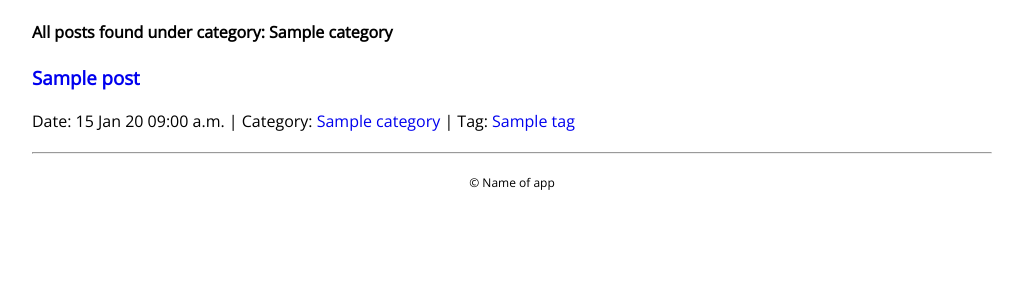
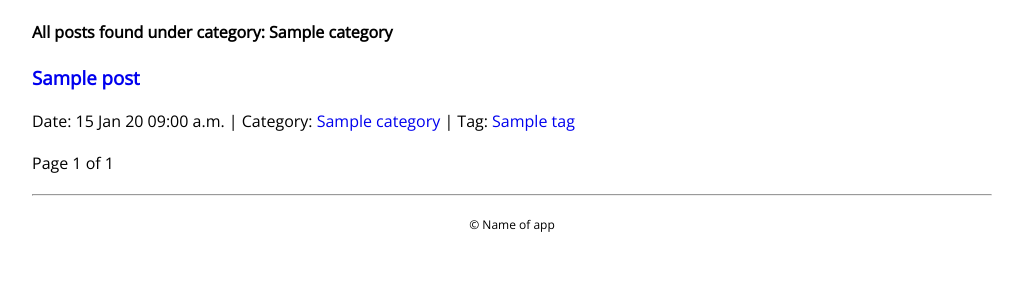
Before and after one commit to Ununtuplicate/TGDB, a Django app: a page that uses django_project/blog/templates/blog/post_by_category.html in a window 1280 px wide. Shown: the part 50-350 px from the top of the page, without its empty margins (128-1151 px from the left). Run offline with Django 3.2, Linux system fonts and the light colour scheme; tables that the repository leaves empty hold one stand-in row (values such as "Sample post"); some libraries are stand-ins or nearby versions.

Commit message:
added paginator to post_by_category and tag htmls, added to views.py

```diff
--- a/django_project/blog/templates/blog/post_by_category.html
+++ b/django_project/blog/templates/blog/post_by_category.html
@@ -24,4 +24,20 @@
         </div>
     </div>
 
+    <div class="pagination">
+        <div class="section-inner clearfix">
+            <p>
+                {% if posts.has_previous %}
+                    <a href="?page={{ posts.previous_page_number }}">&lt; Prev</a> |
+                {% endif %}
+
+                {% if posts.has_next %}
+                    <a href="?page={{ posts.next_page_number }}">Next &gt;</a>
+                {% endif %}
+
+                <span>Page {{ posts.number }} of {{ posts.paginator.num_pages }}</span>
+            </p>
+        </div>
+    </div>
+
 {% endblock %}
--- a/django_project/blog/templates/blog/post_list.html
+++ b/django_project/blog/templates/blog/post_list.html
@@ -21,6 +21,8 @@
         {% endfor %}
         </div>
 
+    </div>
+
     <div class="pagination">
         <div class="section-inner clearfix">
             <p>
@@ -36,5 +38,4 @@
             </p>
         </div>
     </div>
-    </div>
 {% endblock %}
--- a/django_project/blog/views.py
+++ b/django_project/blog/views.py
@@ -24,6 +24,7 @@ def post_detail(request, pk, post_slug):
 def post_by_category(request, category_slug):
     category = get_object_or_404(Category, slug=category_slug)
     posts = get_list_or_404(Post.objects.order_by("-id"), category=category)
+    posts = helpers.pg_records(request, posts, 5)
     context = {
         'category': category,
         'posts': posts
@@ -35,6 +36,7 @@ def post_by_category(request, category_slug):
 def post_by_tag(request, tag_slug):
     tag = get_object_or_404(Tag, slug=tag_slug)
     posts = get_list_or_404(Post.objects.order_by("-id"), tags=tag)
+    posts = helpers.pg_recprds(request, posts, 5)
     context = {
         'tag': tag,
         'posts': posts
```
Also changed, not shown: django_project/blog/templates/blog/posts_by_tag.html (+16 -0 lines).
